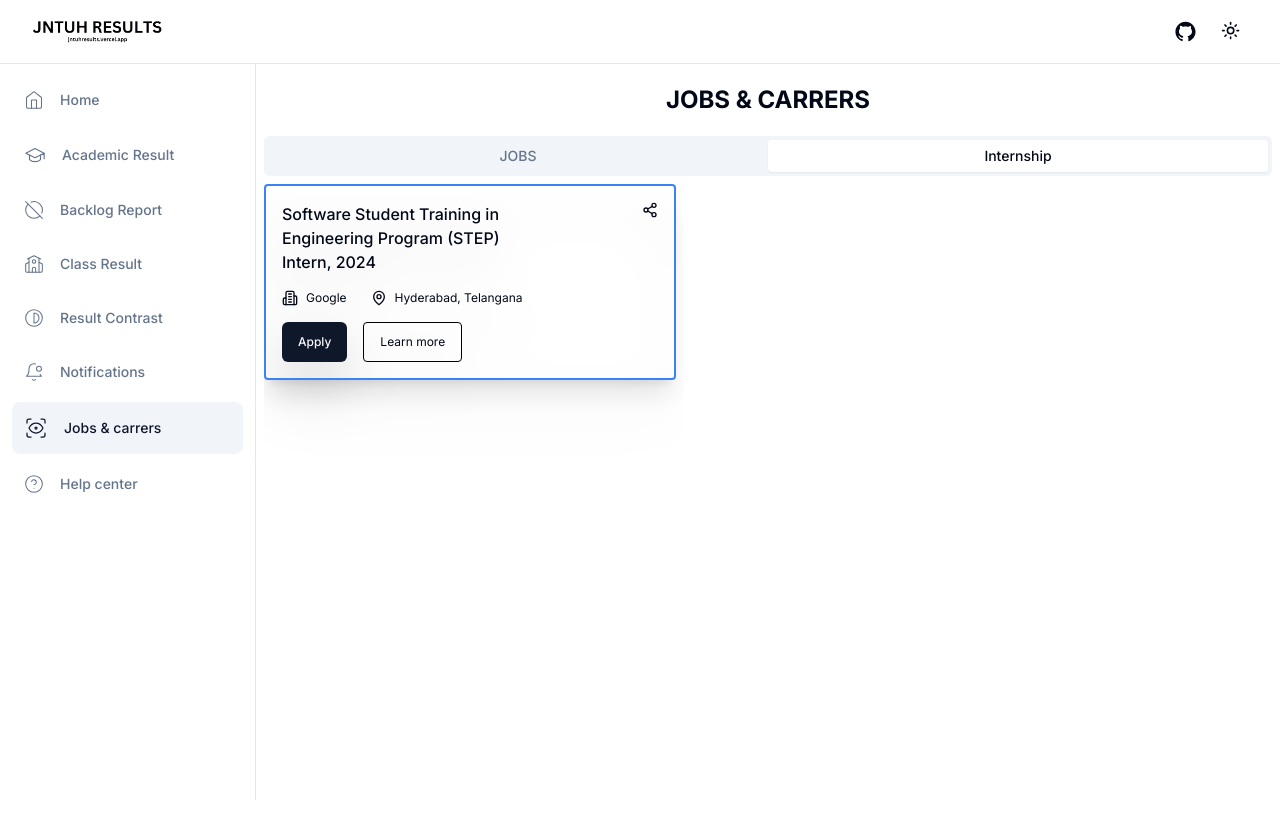
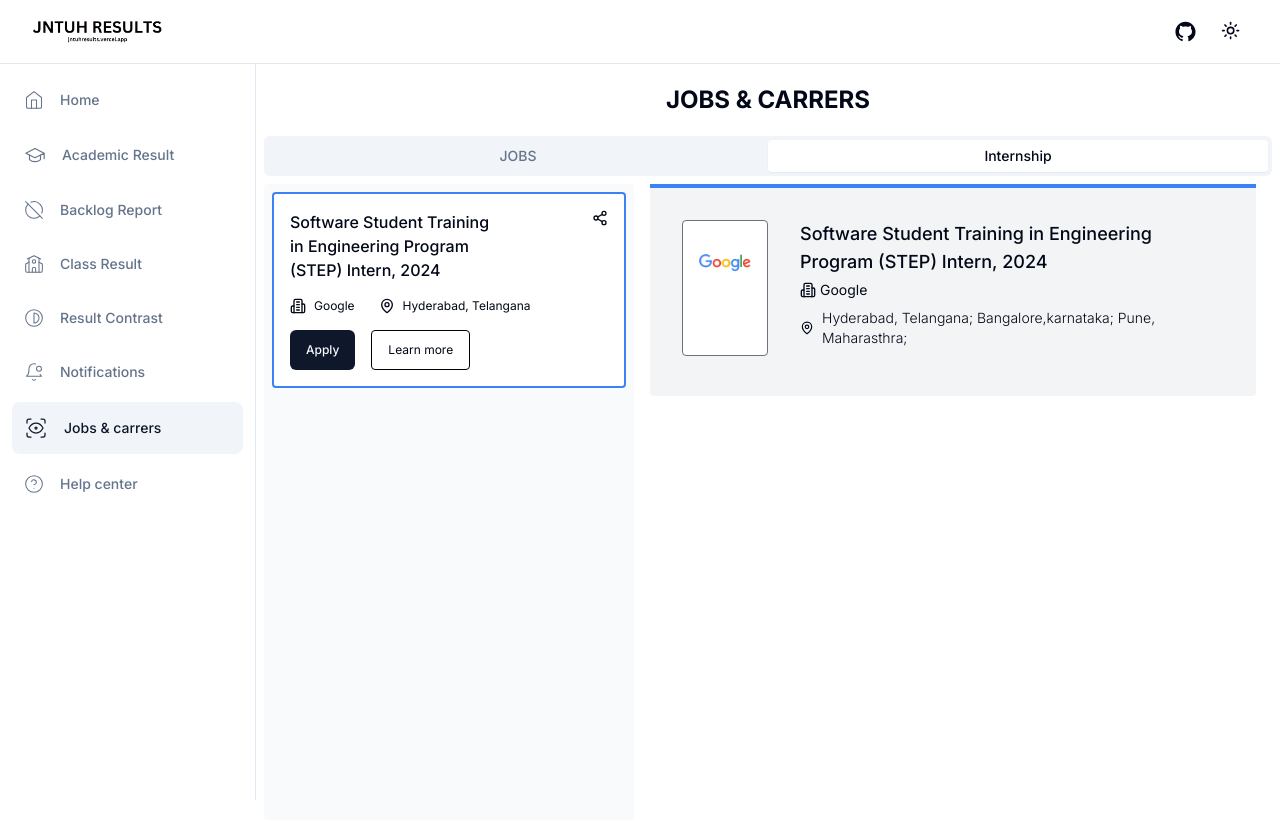
Before and after one commit to ThilakReddyy/JNTUHRESULTS-WEB, a Next.js app: page /carrers in a window 1280 px wide. Built offline with nearby package versions, Linux system fonts and the light colour scheme; a web font is replaced by a local one.

Commit message:
Fix:ipad_issue

```diff
--- a/app/carrers/page.tsx
+++ b/app/carrers/page.tsx
@@ -50,16 +50,14 @@ const Carrers = () => {
           <TabsContent value="jobs">
             <div className="flex justify-center">No Job listings yet!!</div>
           </TabsContent>
-          <TabsContent
-            value="internships"
-            className="lg:max-w-[420px] overflow-y-auto pr-2 border-gray-400  h-[80vh]"
-          >
+          <TabsContent value="internships" className="flex">
             <Drawer>
+              <div className="overflow-y-auto dark:bg-gray-800 rounded bg-gray-50  p-2 lg:max-w-[420px] border-gray-400 h-[79.5vh]">
                 {internships.map((internship: any) => {
                   return (
                     <div
                       key={internship.title}
-                    className="rounded shadow-xl mb-4 drop-shadow-2xl lg:border-blue-500 border-2 border-[#dadce0]  p-4 "
+                      className="rounded mb-4  bg-white dark:bg-gray-900 lg:border-blue-500 border-2 border-[#dadce0]  p-4 "
                     >
                       <div className="flex">
                         <div className="justify-start  font-medium max-w-[70%]">
@@ -160,7 +158,7 @@ const Carrers = () => {
                   );
                 })}
 
-              <DrawerContent className="h-auto max-h-[85vh] md:hidden ">
+                <DrawerContent className="h-auto max-h-[85vh] lg:hidden ">
                   <DrawerHeader className="border-b  border-gray-200 ">
                     <div className="flex">
                       <div className="ml-2  mr-4 flex items-center">
@@ -250,13 +248,13 @@ const Carrers = () => {
                         <ul className="list-disc pl-4">
                           <li className="text-xs pt-2 ">
                             Currently enrolled in a Bachelor&apos;s program,
-                          majoring or intending to major in Computer Science or
-                          related technical field.Specific responsibilities vary
-                          by project area.
+                            majoring or intending to major in Computer Science
+                            or related technical field.Specific responsibilities
+                            vary by project area.
                           </li>
                           <li className="text-xs pt-2 ">
-                          Experience in one or more general purpose programming
-                          languages.
+                            Experience in one or more general purpose
+                            programming languages.
                           </li>
                           <li className="text-xs pt-2 ">
                             Ability to communicate in English fluently.
@@ -277,9 +275,10 @@ const Carrers = () => {
                             Excellent programming skills (C++, Java, Python).
                           </li>
                           <li className="text-xs pt-2 ">
-                          Ability to complete a full-time, 10-12 week internship
-                          between May and August 2024 (exact program dates will
-                          be provided at a later point in the process).
+                            Ability to complete a full-time, 10-12 week
+                            internship between May and August 2024 (exact
+                            program dates will be provided at a later point in
+                            the process).
                           </li>
                         </ul>
                       </div>
@@ -292,29 +291,30 @@ const Carrers = () => {
                         <p>
                           Google is invested in increasing future computer
                           scientists and software developers, particularly those
-                        who are historically underrepresented in the field. Many
-                        aspiring computer scientists could benefit from a
-                        program that bridges the gap between academic study and
-                        a professional internship. Google aims to inspire these
-                        underrepresented students to continue in the field with
-                        such a program.
+                          who are historically underrepresented in the field.
+                          Many aspiring computer scientists could benefit from a
+                          program that bridges the gap between academic study
+                          and a professional internship. Google aims to inspire
+                          these underrepresented students to continue in the
+                          field with such a program.
                         </p>
                         <p className="pt-2">
                           With this in mind, Google is pleased to announce the
                           2024 STEP internship in India. It will be open to
-                        under-represented groups who will be in the second year
-                        of their university studies by the Summer of 2024 and
-                        are studying Computer Science or a related subject.
+                          under-represented groups who will be in the second
+                          year of their university studies by the Summer of 2024
+                          and are studying Computer Science or a related
+                          subject.
                         </p>
                         <p className="pt-2">
-                        This program includes three main components: a software
-                        project, skills-based training, and professional
-                        development. This program is open to all qualified
-                        University students and is committed to addressing
-                        diversity in our company and in the technology industry.
-                        Students who are a member of a group that is
-                        historically underrepresented in the technology industry
-                        are encouraged to apply.
+                          This program includes three main components: a
+                          software project, skills-based training, and
+                          professional development. This program is open to all
+                          qualified University students and is committed to
+                          addressing diversity in our company and in the
+                          technology industry. Students who are a member of a
+                          group that is historically underrepresented in the
+                          technology industry are encouraged to apply.
                         </p>
                         <p className="pt-2">
                           This summer trainee program includes a development
@@ -323,21 +323,23 @@ const Carrers = () => {
                           skills, and gain exposure to tools and programming
                           languages. You will attend ongoing technical talks by
                           executive Googlers, match with a Google Engineer, to
-                        guide you through your summer experience, and engage in
-                        social activities, community building, and networking.
+                          guide you through your summer experience, and engage
+                          in social activities, community building, and
+                          networking.
                         </p>
                         <p className="pt-2">
-                        Google is and always will be an engineering company. We
-                        hire people with a broad set of technical skills who are
-                        ready to address some of technologys greatest challenges
-                        and make an impact on millions, if not billions, of
-                        users. At Google, engineers not only revolutionize
-                        search, they routinely work on massive scalability and
-                        storage solutions, large-scale applications and entirely
-                        new platforms for developers around the world. From
-                        Google Ads to Chrome, Android to YouTube, Social to
-                        Local, Google engineers are changing the world one
-                        technological achievement after another.
+                          Google is and always will be an engineering company.
+                          We hire people with a broad set of technical skills
+                          who are ready to address some of technologys greatest
+                          challenges and make an impact on millions, if not
+                          billions, of users. At Google, engineers not only
+                          revolutionize search, they routinely work on massive
+                          scalability and storage solutions, large-scale
+                          applications and entirely new platforms for developers
+                          around the world. From Google Ads to Chrome, Android
+                          to YouTube, Social to Local, Google engineers are
+                          changing the world one technological achievement after
+                          another.
                         </p>
                       </div>
                     </div>
@@ -353,7 +355,74 @@ const Carrers = () => {
                     </Button>
                   </div>
                 </DrawerContent>
+              </div>
             </Drawer>
+            <div className="hidden lg:block w-full mx-4">
+              <div className="pb-2 rounded-b border-t-4 border-blue-500 dark:bg-gray-900  w-full bg-gray-100 ">
+                <div className="m-8 flex">
+                  <div className="border-gray-500 dark:bg-gray-900 border bg-white p-4 w-fit rounded">
+                    <Image
+                      src="/googleicon.png"
+                      width={80}
+                      height={80}
+                      alt="googleicon"
+                    />
+                  </div>
+                  <div className="text-lg font-medium mx-8 flex items-center">
+                    <div>
+                      <div>
+                        Software Student Training in Engineering Program (STEP)
+                        Intern, 2024
+                      </div>
+                      <div className="flex items-center my-1 justify-start w-full font-light text-base">
+                        <svg
+                          xmlns="http://www.w3.org/2000/svg"
+                          width="16"
+                          height="16"
+                          viewBox="0 0 24 24"
+                          fill="none"
+                          stroke="currentColor"
+                          strokeWidth="2"
+                          strokeLinecap="round"
+                          strokeLinejoin="round"
+                          className="lucide lucide-building-2"
+                        >
+                          <path d="M6 22V4a2 2 0 0 1 2-2h8a2 2 0 0 1 2 2v18Z" />
+                          <path d="M6 12H4a2 2 0 0 0-2 2v6a2 2 0 0 0 2 2h2" />
+                          <path d="M18 9h2a2 2 0 0 1 2 2v9a2 2 0 0 1-2 2h-2" />
+                          <path d="M10 6h4" />
+                          <path d="M10 10h4" />
+                          <path d="M10 14h4" />
+                          <path d="M10 18h4" />
+                        </svg>
+                        <div className="text-sm font-normal ml-1">Google</div>
+                      </div>
+                      <div className="flex items-center my-2 justify-start w-full font-light text-base">
+                        <svg
+                          xmlns="http://www.w3.org/2000/svg"
+                          width="16"
+                          height="16"
+                          viewBox="0 0 24 24"
+                          fill="none"
+                          stroke="currentColor"
+                          strokeWidth="2"
+                          strokeLinecap="round"
+                          strokeLinejoin="round"
+                          className="lucide lucide-map-pin"
+                        >
+                          <path d="M20 10c0 6-8 12-8 12s-8-6-8-12a8 8 0 0 1 16 0Z" />
+                          <circle cx="12" cy="10" r="3" />
+                        </svg>
+                        <div className="pl-1 text-sm lg:pl-2 flex">
+                          Hyderabad, Telangana; Bangalore,karnataka; Pune,
+                          Maharasthra;
+                        </div>
+                      </div>
+                    </div>
+                  </div>
+                </div>
+              </div>
+            </div>
           </TabsContent>
         </Tabs>
       </div>
```
Lines whose indentation alone changed are shown as unchanged.
